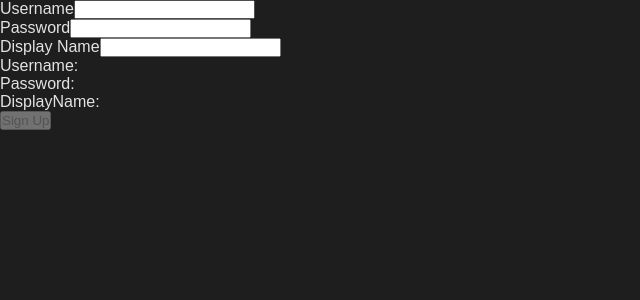
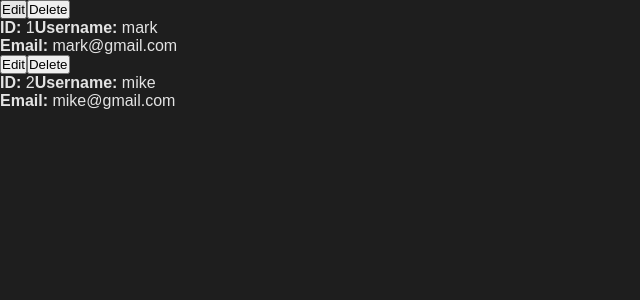
Before and after one commit to jackey890819/react-tutorial, a React (Vite) app: page / in a window 1280 px wide. Shown: the top 300 px of the page, without its empty margins (0-640 px from the left). Built offline with nearby package versions, Linux system fonts and the light colour scheme.

Commit message:
feat: render list, modify parent data

```diff
--- a/src/App.jsx
+++ b/src/App.jsx
@@ -1,14 +1,25 @@
-import RegisterForm from "./components/RegisterForm";
+import { useState } from "react";
+import { UserDetails } from "./components/UserDetails";
 
 export default function App() {
-  window.addEventListener("resize", (event) => {
-    console.log(`window's width: ${window.innerWidth}px.`);
-    console.log(`window's height: ${window.innerHeight}px.`);
-  });
+  const [users, setUsers] = useState([
+    {
+      id: 1,
+      username: "mark",
+      email: "mark@gmail.com",
+    },
+    {
+      id: 2,
+      username: "mike",
+      email: "mike@gmail.com",
+    },
+  ]);
 
   return (
     <div>
-      <RegisterForm />
+      {users.map((user) => (
+        <UserDetails key={user.id} user={user} setUsers={setUsers} />
+      ))}
     </div>
   );
 }
--- a/src/components/UserDetails.jsx
+++ b/src/components/UserDetails.jsx
@@ -1,15 +1,74 @@
 import PropTypes from "prop-types";
+import { useState } from "react";
 
-export function UserDetails(props) {
+export function UserDetails({ user, setUsers }) {
+  const [isEditing, setIsEditing] = useState(false);
+  const [username, setUsername] = useState(user.username);
+  const [email, setEmail] = useState(user.email);
+
   return (
-    <div key={props.user.id}>
-      <b>ID: </b>
-      <span>{props.user.id}</span>
-      <b>Username: </b>
-      <span>{props.user.username}</span>
-      <br />
-      <b>Email: </b>
-      <span>{props.user.email}</span>
+    <div>
+      <div>
+        <button
+          onClick={() => {
+            setIsEditing(!isEditing);
+          }}
+        >
+          Edit
+        </button>
+        <button>Delete</button>
+        {isEditing && (
+          <button
+            onClick={() => {
+              setUsers((currentUserState) =>
+                currentUserState.map((currentUser) =>
+                  currentUser.id === user.id
+                    ? {
+                        ...currentUser,
+                        username,
+                        email,
+                      }
+                    : currentUser,
+                ),
+              );
+              setIsEditing(false);
+            }}
+          >
+            Save
+          </button>
+        )}
+      </div>
+      <div>
+        <b>ID: </b>
+        <span>{user.id}</span>
+        <b>Username: </b>
+        {isEditing ? (
+          <input
+            name="username"
+            id="username"
+            value={username}
+            onChange={(e) => {
+              setUsername(e.target.value);
+            }}
+          />
+        ) : (
+          <span>{user.username}</span>
+        )}
+        <br />
+        <b>Email: </b>
+        {isEditing ? (
+          <input
+            name="email"
+            id="email"
+            value={email}
+            onChange={(e) => {
+              setEmail(e.target.value);
+            }}
+          />
+        ) : (
+          <span>{user.email}</span>
+        )}
+      </div>
     </div>
   );
 }
@@ -19,6 +78,6 @@ UserDetails.propTypes = {
     id: PropTypes.number.isRequired,
     username: PropTypes.string.isRequired,
     email: PropTypes.string.isRequired,
-  }),
-  trysomething: [PropTypes.number],
+  }).isRequired,
+  setUsers: PropTypes.func.isRequired,
 };
```
